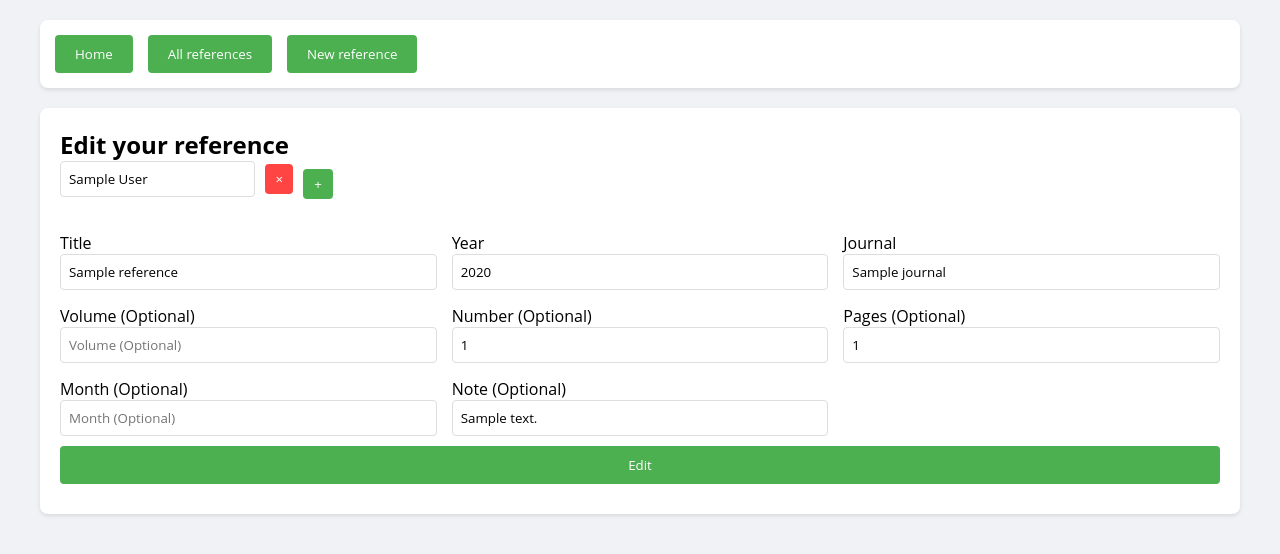
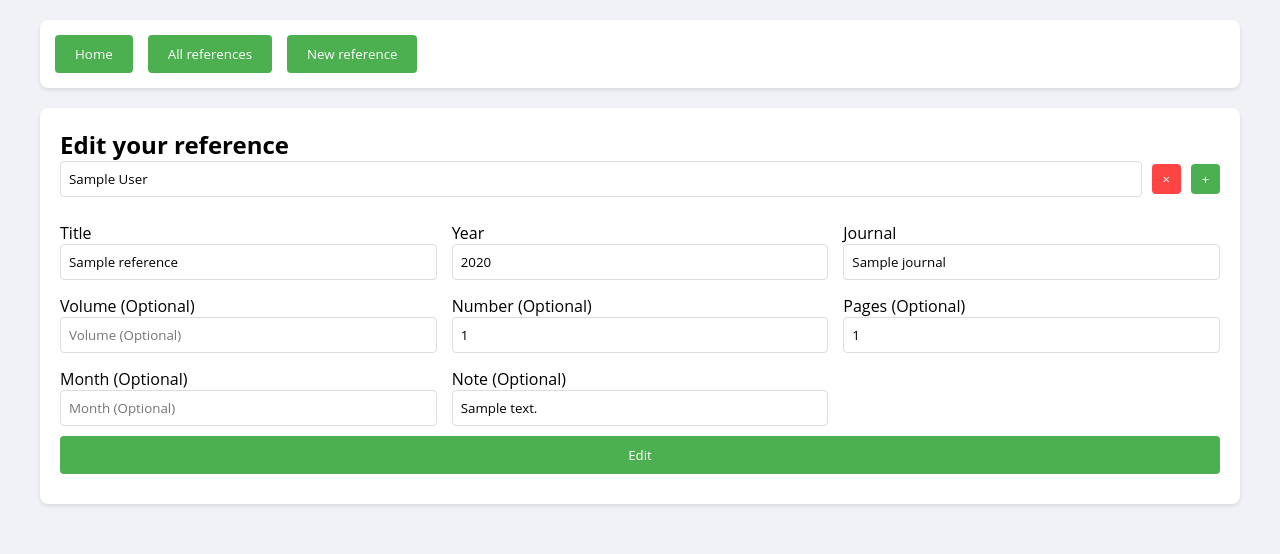
Before and after one commit to t0ffe/OhTu-miniprojekti, a Flask app: template src/templates/edit_reference.html in a window 1280 px wide. Shown: the top 554 px of the page. Run offline with Flask 3, Linux system fonts and the light colour scheme; the template is opened without the code that fills it: most values are stand-ins (such as "Sample title", 1, 10 or a date in 2020).

Commit message:
simplify style of edit_reference.html

```diff
--- a/src/templates/edit_reference.html
+++ b/src/templates/edit_reference.html
@@ -36,10 +36,8 @@ References App
         <div id="authorsContainer">
           <div class="author-entry">
             {% for author in authors %}
-              <div class="author-entry">
                 <input placeholder="Author" type="text" name="author" minlength="1" maxlength="200" required value="{{ author }}">
                 <button type="button" class="remove-author" onclick="remove_author(this)">×</button>
-              </div>
             {% endfor %}
             <button class="add-author-button" type="button" onclick="add_author()">+</button>
           </div>
```
